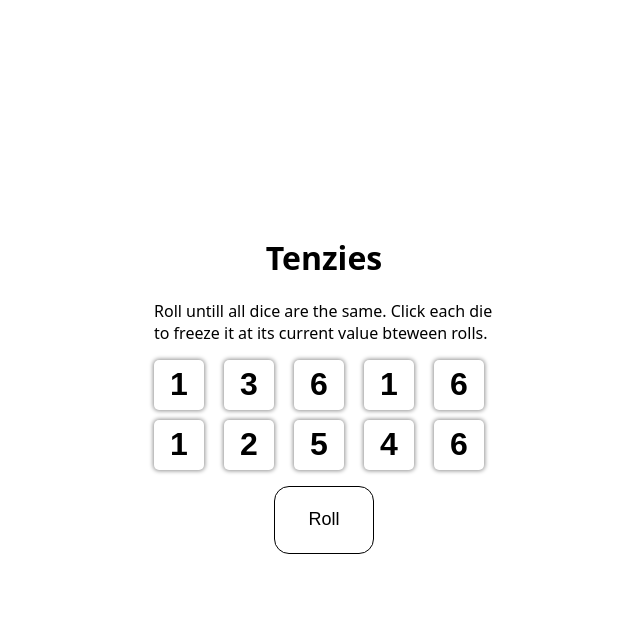
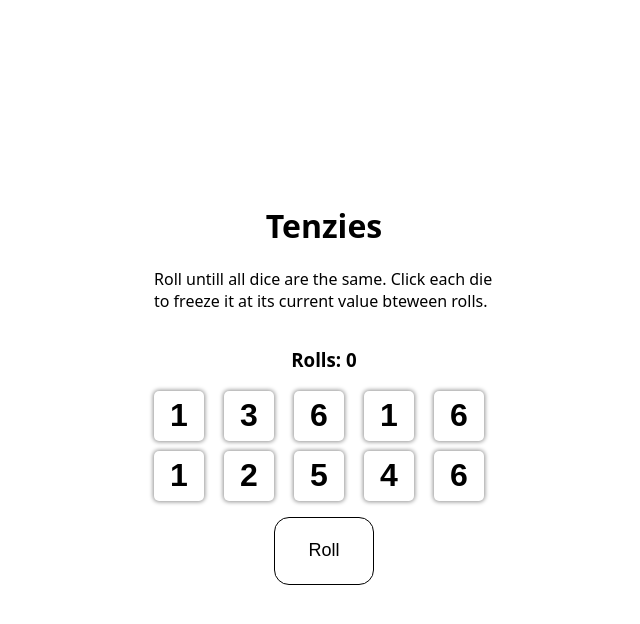
Before and after one commit to BB-WEX/react-tenzies-james, a React (Vite) app: page / in a window 1280 px wide. Both pictures are taken after a click on the button "Start Game". Shown: the top 624 px of the page, without its empty margins (316-956 px from the left). Built offline with nearby package versions, Linux system fonts and the light colour scheme.

Commit message:
Added a roll count feature

```diff
--- /dev/null
+++ b/src/components/Counter.jsx
@@ -0,0 +1,11 @@
+import React from "react";
+
+const Counter = ( { count } ) => {
+    return (
+        <div className="rollCount">
+            <h3>Rolls: {count}</h3>
+        </div>
+    );
+};
+
+export default Counter;
--- a/src/components/diceBoard.jsx
+++ b/src/components/diceBoard.jsx
@@ -1,6 +1,7 @@
 import React, { useState, useEffect } from "react";
 import Dice from "./dice";
 import RollButton from "./rerollButton";
+import Counter from "./Counter";
 
 
 const newDice = () => {
@@ -15,6 +16,7 @@ const DiceBoard = () => {
     const [diceList, setDiceList] = useState(newDice());
     const [hasWon, setHasWon] = useState(false);
     const [hasLost, setHasLost] = useState(false);
+    const [rollCount, setRollCount] = useState(0)
 
     useEffect(() => {
         const allHeld = diceList.every(die => die.isHeld);
@@ -44,6 +46,7 @@ const DiceBoard = () => {
                 die.isHeld ? die : { ...die, value: Math.floor(Math.random() * 6) + 1 }
             )
         );
+        setRollCount(prev => prev + 1);
     };
 
 
@@ -51,11 +54,13 @@ const DiceBoard = () => {
         setDiceList(newDice());
         setHasWon(false);
         setHasLost(false)
+        setRollCount(0);
     };
 
 
     return (
         <div className="diceContainer">
+            <Counter count={rollCount} />
             {hasWon && <h2 className="winMessage">You Won!</h2>}
             {hasLost && <h2 className="winMessage">You Lost! Try Again.</h2>}
             <div className="diceContent">
--- a/src/styles/index.css
+++ b/src/styles/index.css
@@ -80,3 +80,9 @@ body {
     color: white;
 
 }
+
+.rollCount {
+    display: flex;
+    justify-content: center;
+    align-items: center;
+}
```
